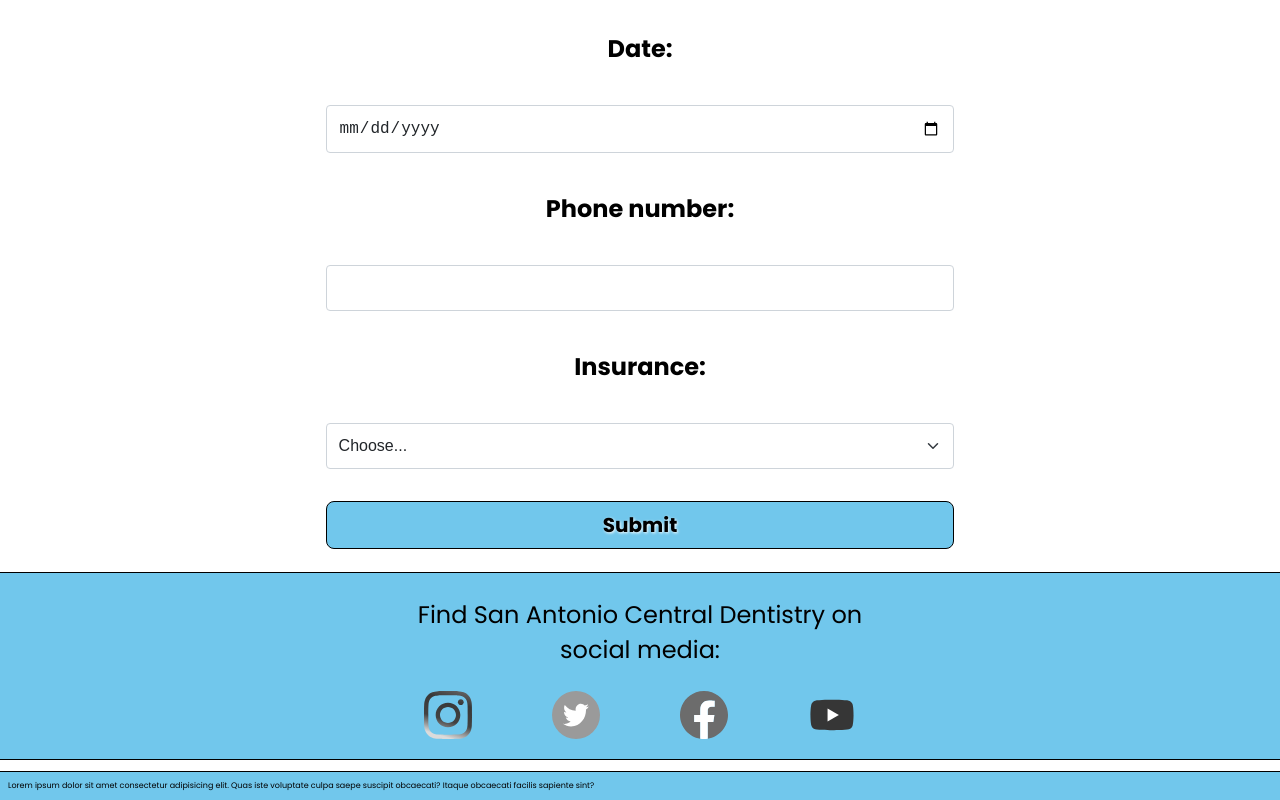
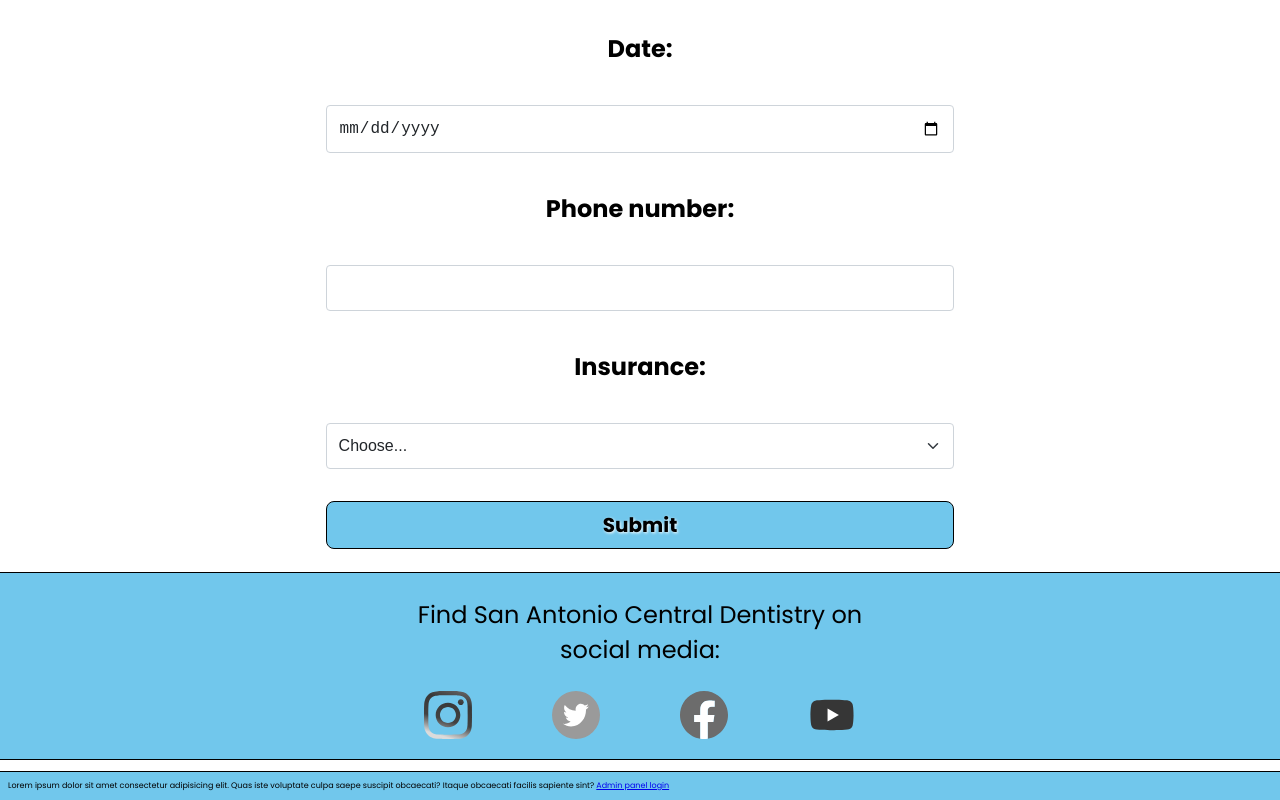
Before and after one commit to mykhailodanilenko/dentistry123123, a plain HTML site: page index.html in a window 1280 px wide. Shown: the part 2862-3662 px from the top of the page. Drawn offline with Linux system fonts and the light colour scheme.

Commit message:
admin link added

```diff
--- a/index.html
+++ b/index.html
@@ -110,7 +110,7 @@
         </div>
     </div>
     <div class="disclaimer">Lorem ipsum dolor sit amet consectetur adipisicing elit. Quas iste voluptate culpa saepe
-        suscipit obcaecati? Itaque obcaecati facilis sapiente sint?</div>
+        suscipit obcaecati? Itaque obcaecati facilis sapiente sint? <a href="./public/admin.html">Admin panel login</a> </div>
     <!---Firebase scripts--->
     <script src="https://www.gstatic.com/firebasejs/8.3.0/firebase-app.js"></script>
     <script src="https://www.gstatic.com/firebasejs/8.3.0/firebase-auth.js"></script>
```
